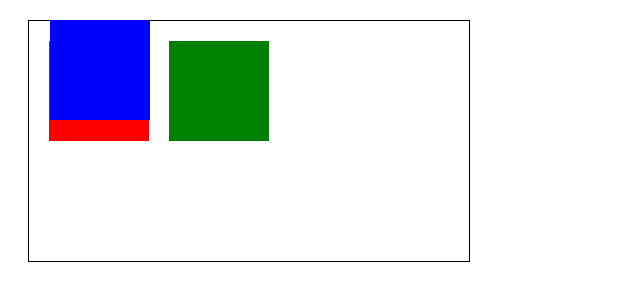
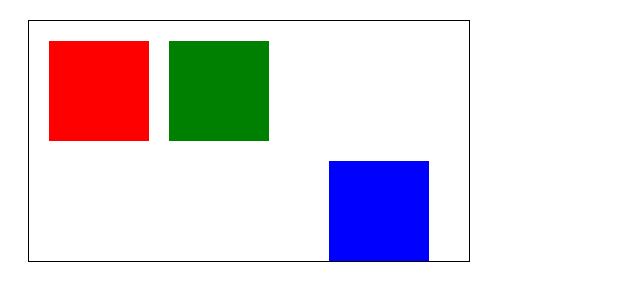
Before and after one commit to Abdiel-Bonilla/posicionamiento_css, a plain HTML site: page absoluto/index.html in a window 1280 px wide. Shown: the whole page, without its empty margins (0-640 px from the left). Drawn offline with Linux system fonts and the light colour scheme.

Commit message:
posicionamiento absoluto ejemplo 2

```diff
--- a/absoluto/style.css
+++ b/absoluto/style.css
@@ -5,6 +5,7 @@
     border: 1px solid black;
     padding: 20px;
     width: 400px;
+    position: relative;
 }
 .red-box{
     background-color: red;
@@ -13,8 +14,8 @@
 .blue-box{
     background-color: blue;
     position: absolute;
-    top: 20px;
-    left: 50px;
+    bottom: 0;
+    right: 20px;
 }
 .green-box{
     background-color: green;
```
